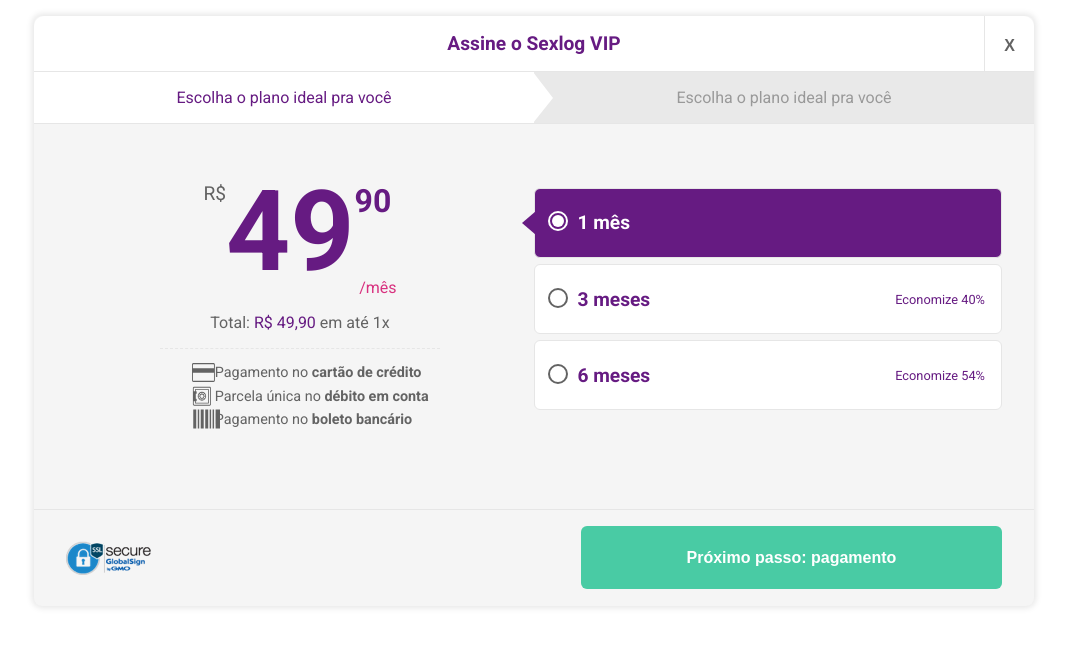
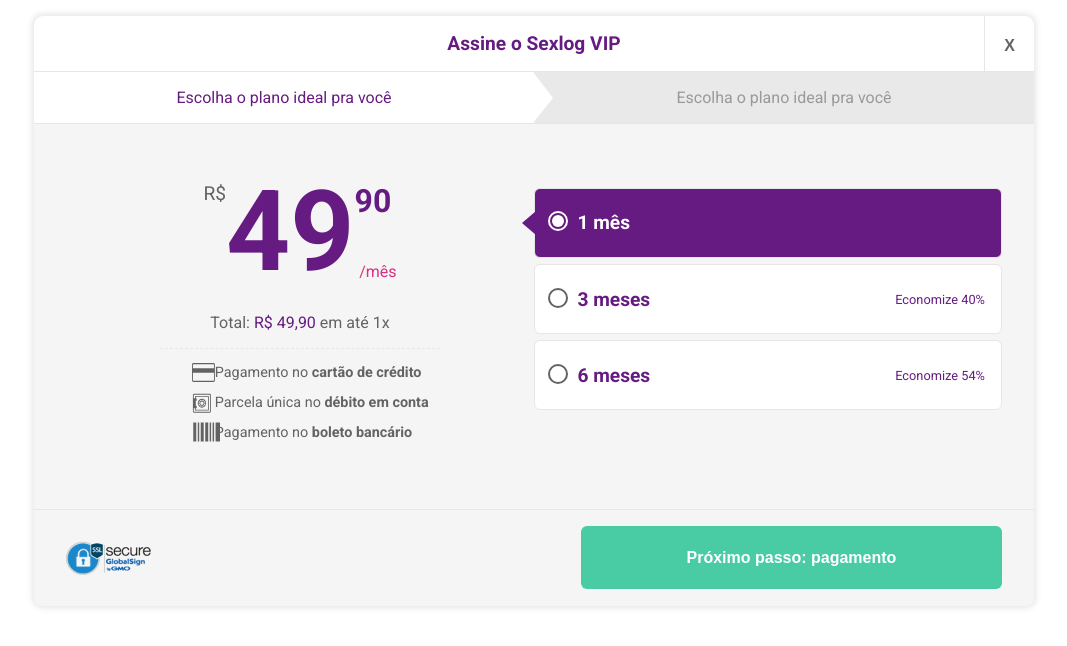
Before and after one commit to KarolinedeAlencar/modal, a website: page index.html in a window 1280 px wide. Shown: the whole page, without its empty margins (106-1173 px from the left). Drawn offline with Linux system fonts and the light colour scheme.

Commit message:
adjusting margin

```diff
--- a/css/style.css
+++ b/css/style.css
@@ -279,6 +279,7 @@
 .step__planType {
   align-self: flex-end;
   margin-left: -2rem;
+  margin-bottom: 1rem;
 
   color: #D8317F;
   font-size: 1rem;
@@ -414,7 +415,7 @@
 .paymentMethods__item {
   display: flex;
   align-items: center;
-  margin-bottom: .2rem;
+  margin-bottom: .6rem;
 
   color: var(--secundaryColor);
 }
```
